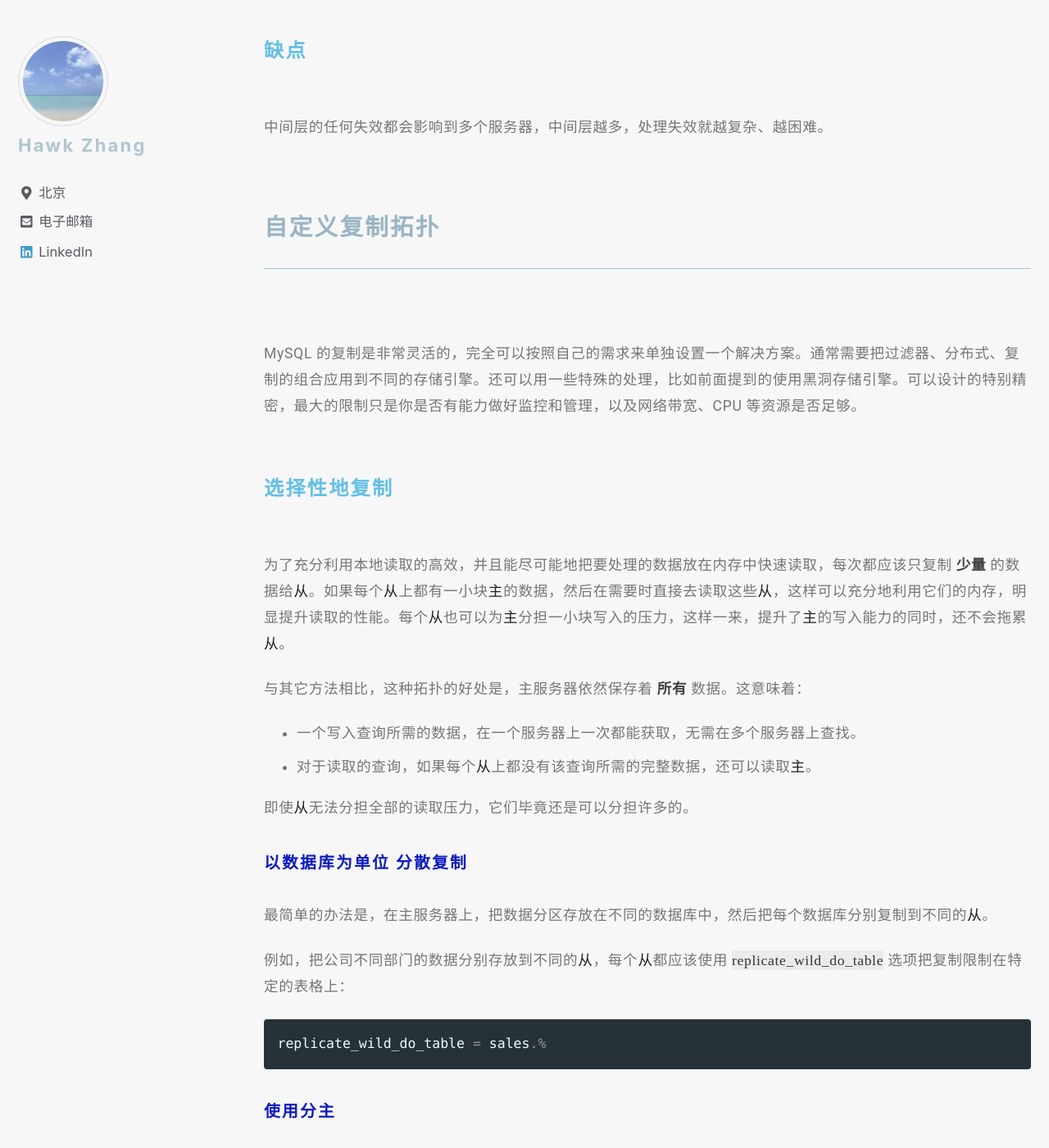
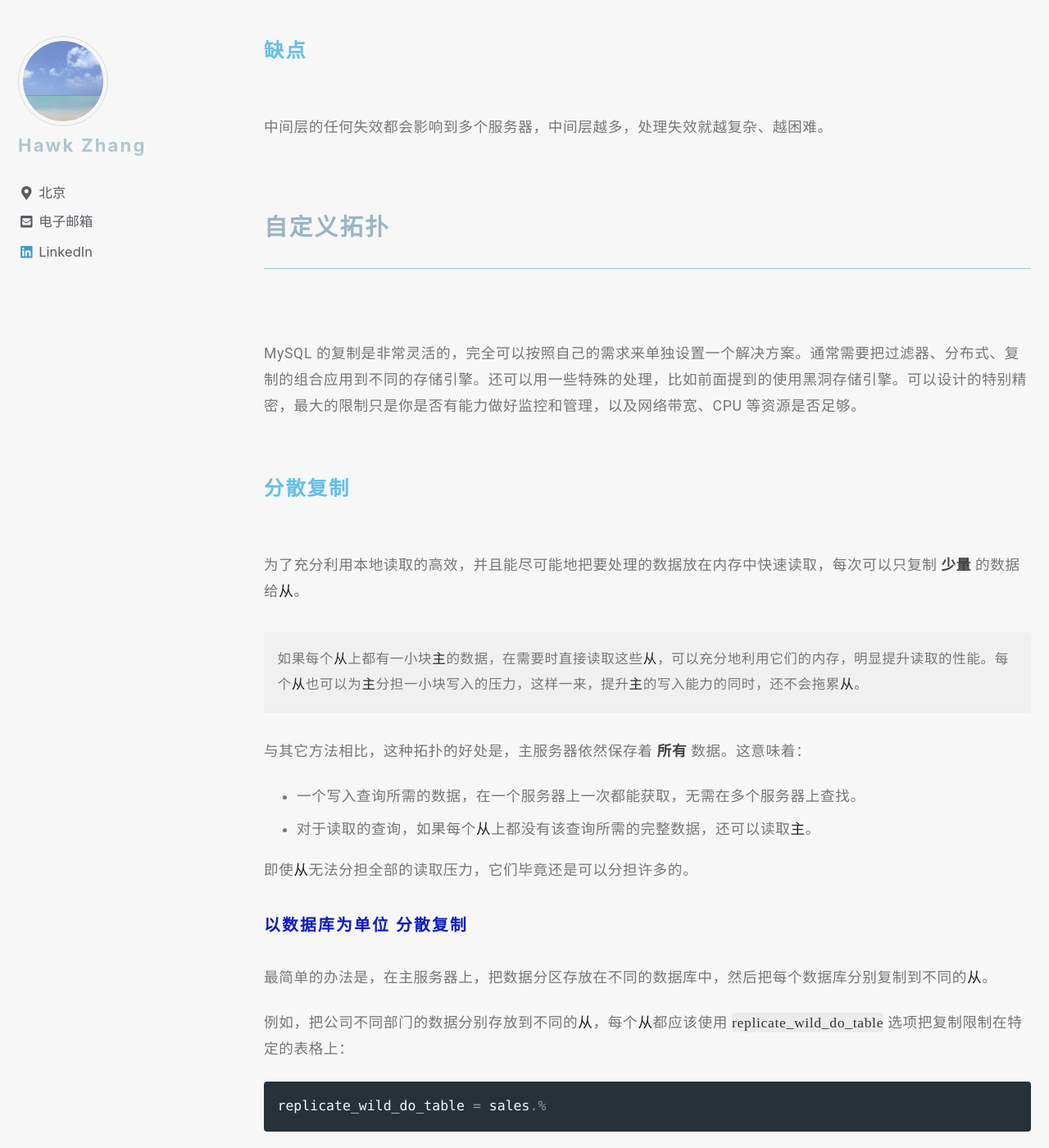
Before and after one commit to narru888/linotes_note, a Jekyll site: the page built from _posts/mysql/2016-03-01-repl.deeper.md, in a window 1280 px wide and 1400 px high, scrolled down 22051 px. Shown: the whole window at 82% size. Built offline with Jekyll 4.4.1, drawn with Linux system fonts in a browser that asks for light colours; nearby versions of some CDN libraries; a script that is not in the unit is left out.

Commit message:
update on 2018-08-17 15:30:01 CST

```diff
--- a/_posts/mysql/2016-03-01-repl.deeper.md
+++ b/_posts/mysql/2016-03-01-repl.deeper.md
@@ -667,16 +667,19 @@ storage_engine=blackhole
 
 
 
-### 自定义复制拓扑
+### 自定义拓扑
 
 MySQL 的复制是非常灵活的，完全可以按照自己的需求来单独设置一个解决方案。通常需要把过滤器、分布式、复制的组合应用到不同的存储引擎。还可以用一些特殊的处理，比如前面提到的使用黑洞存储引擎。可以设计的特别精密，最大的限制只是你是否有能力做好监控和管理，以及网络带宽、CPU 等资源是否足够。
 
 
 
 
-#### 选择性地复制
+#### 分散复制
 
-为了充分利用本地读取的高效，并且能尽可能地把要处理的数据放在内存中快速读取，每次都应该只复制 **少量** 的数据给*从*。如果每个*从*上都有一小块*主*的数据，然后在需要时直接去读取这些*从*，这样可以充分地利用它们的内存，明显提升读取的性能。每个*从*也可以为*主*分担一小块写入的压力，这样一来，提升了*主*的写入能力的同时，还不会拖累*从*。
+为了充分利用本地读取的高效，并且能尽可能地把要处理的数据放在内存中快速读取，每次可以只复制 **少量** 的数据给*从*。
+
+如果每个*从*上都有一小块*主*的数据，在需要时直接读取这些*从*，可以充分地利用它们的内存，明显提升读取的性能。每个*从*也可以为*主*分担一小块写入的压力，这样一来，提升*主*的写入能力的同时，还不会拖累*从*。
+{: .notice}
 
 与其它方法相比，这种拓扑的好处是，主服务器依然保存着 **所有** 数据。这意味着：
 
```
